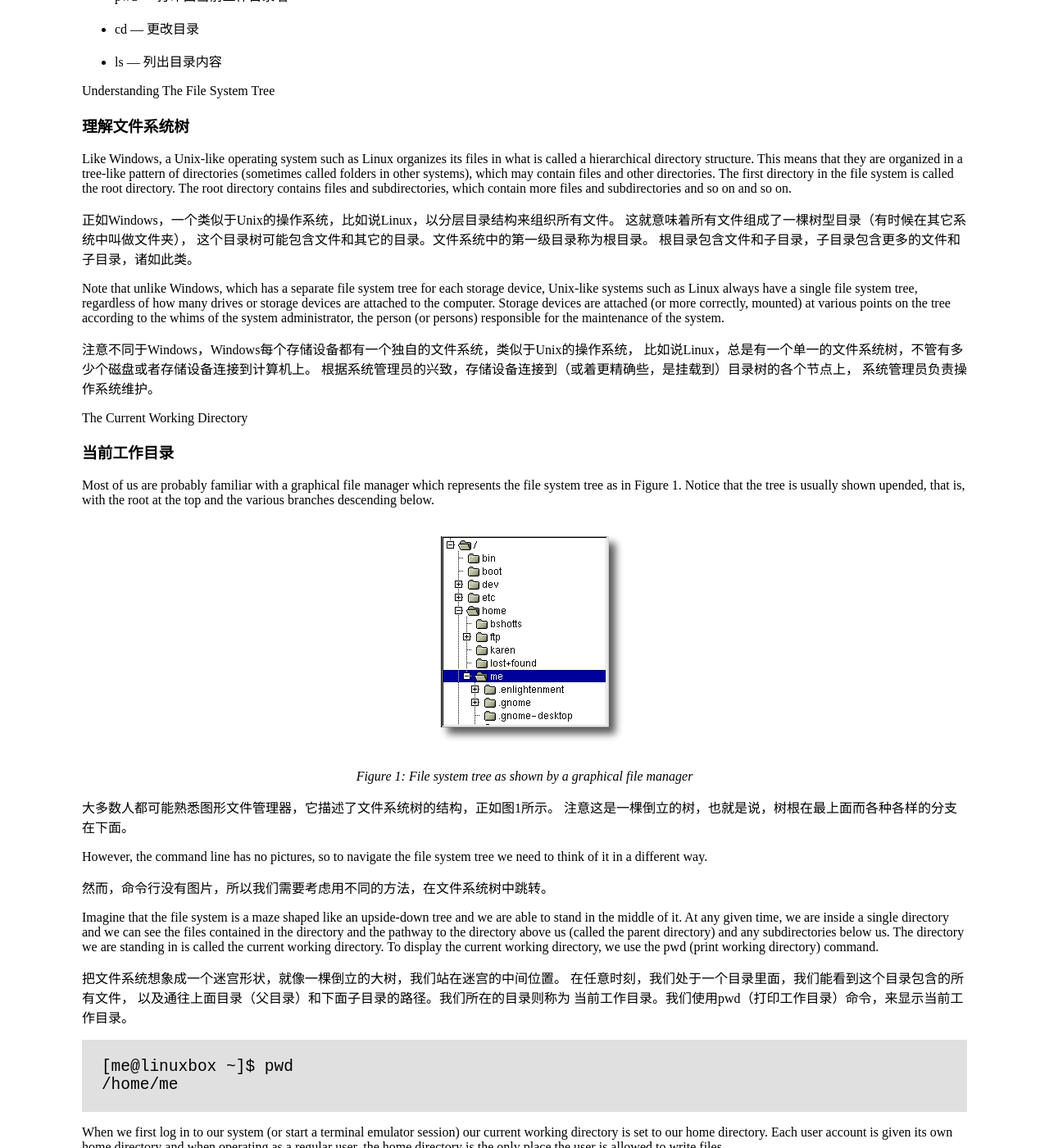
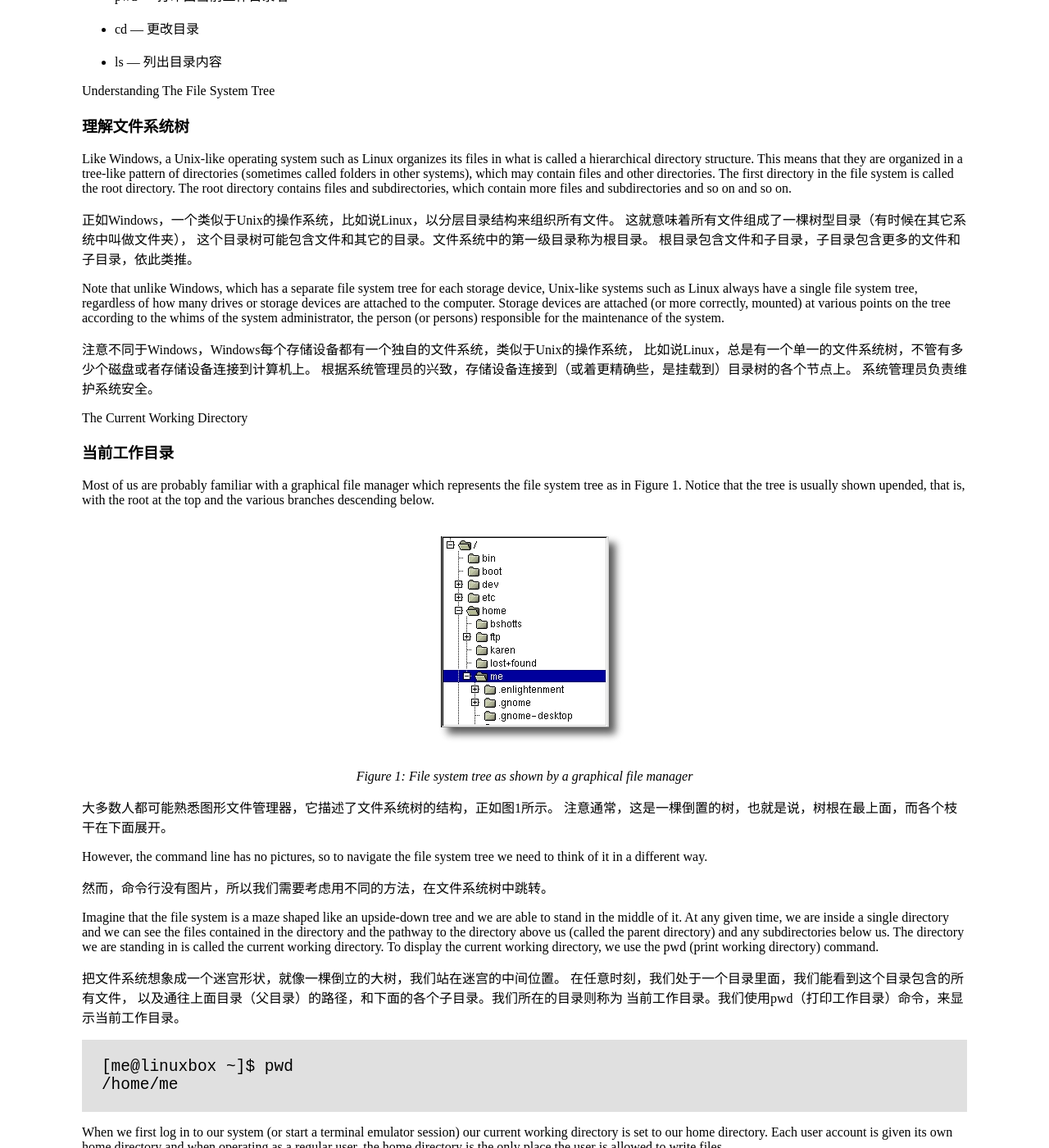
Before and after one commit to billie66/TLCL, a Jekyll site: the page built from book/navigation.md, in a window 1280 px wide and 1400 px high, scrolled down 373 px. Shown: the whole window at 82% size. Built offline with Jekyll 4.4.1, drawn with Linux system fonts in a browser that asks for light colours; Markdown is read by kramdown in place of the engine named in the settings.

Commit message:
modify navi

```diff
--- a/book/navigation.md
+++ b/book/navigation.md
@@ -11,11 +11,11 @@ introduce the following commands:
 我们需要学习的第一件事（除了打字之外），是如何在Linux文件系统中跳转。
 在这一章节中，我们将介绍以下命令：
 
-pwd - Print name of current working directory
+* pwd - Print name of current working directory
 
-cd - Change directory
+* cd - Change directory
 
-ls - List directory contents
+* ls - List directory contents
 
 * pwd — 打印出当前工作目录名
 
@@ -38,7 +38,7 @@ and so on and so on.
 正如Windows，一个类似于Unix的操作系统，比如说Linux，以分层目录结构来组织所有文件。
 这就意味着所有文件组成了一棵树型目录（有时候在其它系统中叫做文件夹），
 这个目录树可能包含文件和其它的目录。文件系统中的第一级目录称为根目录。
-根目录包含文件和子目录，子目录包含更多的文件和子目录，诸如此类。
+根目录包含文件和子目录，子目录包含更多的文件和子目录，依此类推。
 
 Note that unlike Windows, which has a separate file system tree for each
 storage device, Unix-like systems such as Linux always have a single file
@@ -49,8 +49,8 @@ the person (or persons) responsible for the maintenance of the system.
 
 注意不同于Windows，Windows每个存储设备都有一个独自的文件系统，类似于Unix的操作系统，
 比如说Linux，总是有一个单一的文件系统树，不管有多少个磁盘或者存储设备连接到计算机上。
-根据系统管理员的兴致，存储设备连接到（或着更精确些，是挂载到）目录树的各个节点上，
-系统管理员负责操作系统维护。
+根据系统管理员的兴致，存储设备连接到（或着更精确些，是挂载到）目录树的各个节点上。
+系统管理员负责维护系统安全。
 
 The Current Working Directory
 
@@ -65,7 +65,7 @@ branches descending below.
 <p class="figure">Figure 1: File system tree as shown by a graphical file manager</p>
 
 大多数人都可能熟悉图形文件管理器，它描述了文件系统树的结构，正如图1所示。
-注意这是一棵倒立的树，也就是说，树根在最上面而各种各样的分支在下面。
+注意通常，这是一棵倒置的树，也就是说，树根在最上面，而各个枝干在下面展开。
 
 However, the command line has no pictures, so to navigate the file system tree
 we need to think of it in a different way.
@@ -82,7 +82,7 @@ the pwd (print working directory) command.
 
 把文件系统想象成一个迷宫形状，就像一棵倒立的大树，我们站在迷宫的中间位置。
 在任意时刻，我们处于一个目录里面，我们能看到这个目录包含的所有文件，
-以及通往上面目录（父目录）和下面子目录的路径。我们所在的目录则称为
+以及通往上面目录（父目录）的路径，和下面的各个子目录。我们所在的目录则称为
 当前工作目录。我们使用pwd（打印工作目录）命令，来显示当前工作目录。
 
 <div class="code"><pre>
@@ -112,7 +112,6 @@ ls command.
 <tt>[me@linuxbox ~]$ ls
 Desktop Documents Music Pictures Public Templates Videos</tt>
 </pre></div>
-
 
 Actually, we can use the ls command to list the contents of any directory, not
 just the current working directory, and there are many other fun things it can
```
